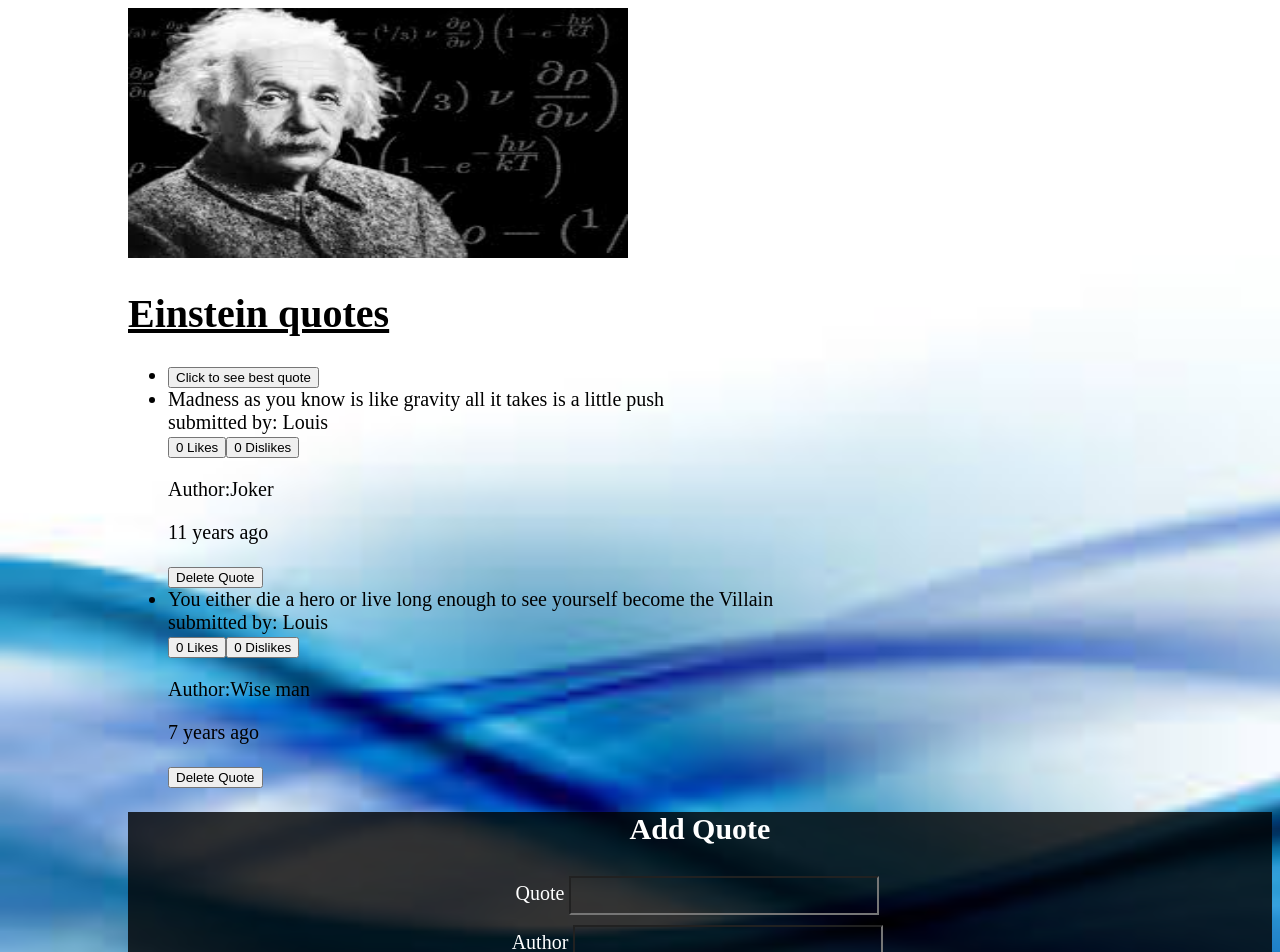
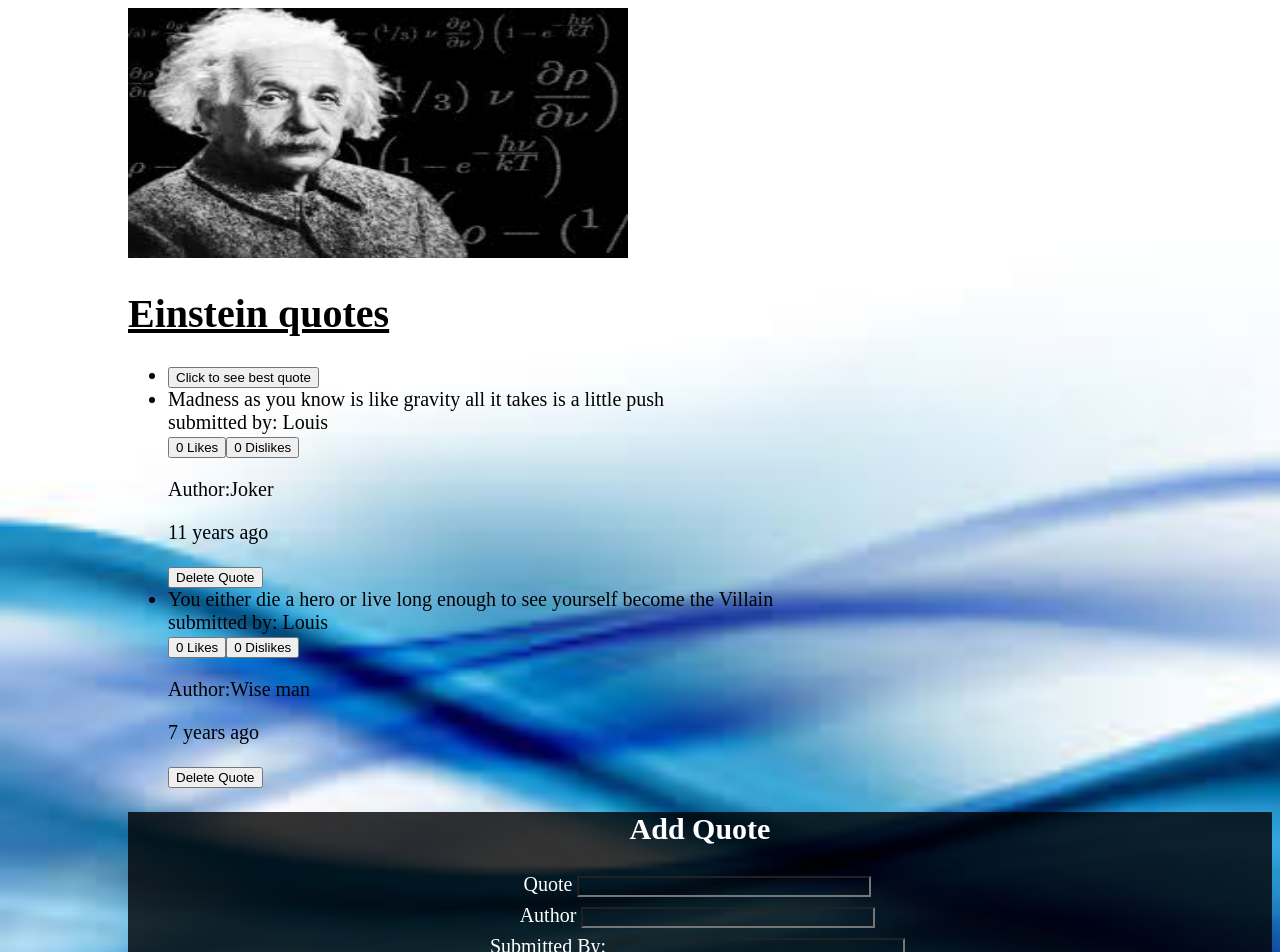
Before and after one commit to Louis-crypto/Quotes, an Angular app: page / in a window 1280 px wide. Shown: the top 952 px of the page. Built offline with nearby package versions, Linux system fonts and the light colour scheme.

Commit message:
increased padding of the inputs sections of the form

```diff
--- a/src/app/quote-form/quote-form.component.css
+++ b/src/app/quote-form/quote-form.component.css
@@ -6,7 +6,7 @@
 #saying, #author, #submitter, #published{
   background: none;
   width: 25%;
-  padding: 10px;
+  /* padding: 10px; */
   margin: 5px;
 }
 #submitQuote{
```
